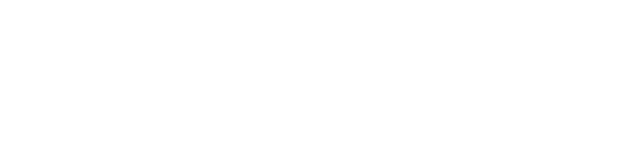
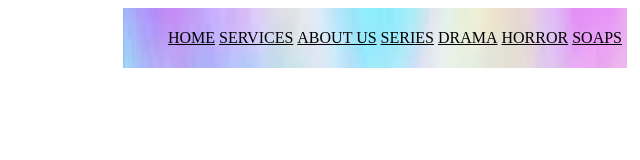
Before and after one commit to Brian-Muchera/my-project, a plain HTML site: page index.html in a window 1280 px wide. Shown: the whole page, without its empty margins (640-1280 px from the left). Drawn offline with Linux system fonts and the light colour scheme.

Commit message:
add a nav bar

```diff
--- a/index.html
+++ b/index.html
@@ -1,19 +1,24 @@
 <!DOCTYPE html>
-<html>
+<html lang="en">
+
  <head>
+    <meta charset="UTF-8">
+    <meta name="viewport" content="width=device-width, initial-scale=1.0">
      <title>my project</title>
+     <link rel="stylesheet" type="text/css" href="styles.css">
  </head>
  <body>
-
-
-
-
-
-
-
-
-
-
+     <nav>
+         <ul>
+             <li><a href="home" class="nav">HOME</a></li>
+             <li><a href="services" class="nav">SERVICES</a></li>
+             <li><a href="about us" class="nav">ABOUT US</a></li>
+             <li><a href="series" class="nav">SERIES</a></li>
+             <li><a href="drama" class="nav">DRAMA</a></li>
+             <li><a href="horror" class="nav">HORROR</a></li>
+             <li><a href="soaps" class="nav">SOAPS</a></li>
+         </ul>
+     </nav>
 
  </body>
 </html>
--- a/styles.css
+++ b/styles.css
@@ -0,0 +1,29 @@
+nav{
+    background-image: url("./images/download\ \(1\).jpeg");
+    margin: 0 auto;
+    margin-right: 5px;
+    text-transform: uppercase;
+    float: right;
+    background-size: cover;
+    padding-left: 5px;
+    padding-right: 5px;
+    padding-top: 5px;
+    padding-bottom: 5px;
+}
+.nav {
+    color:black;
+}
+.nav:hover{
+    color: rgb(255, 0, 0);
+}
+nav>ul>li{
+    flex-direction: column;
+    display: inline-block;
+}
+nav>image{
+    width: 100%;
+    top: auto;
+    background-position: top;
+    background-size: cover;
+
+}
```
Also changed, not shown: images/download (1).jpeg (added).
